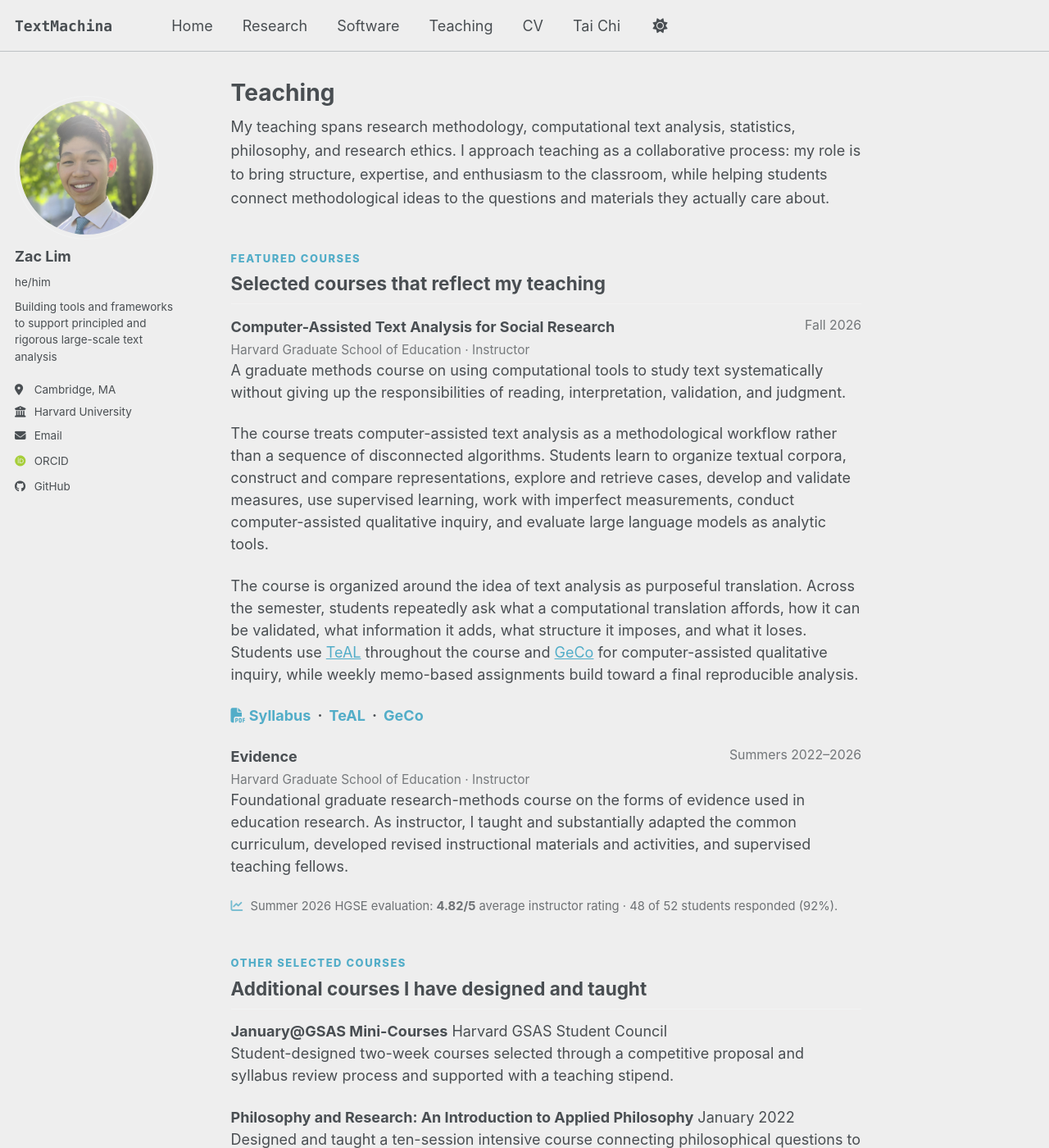
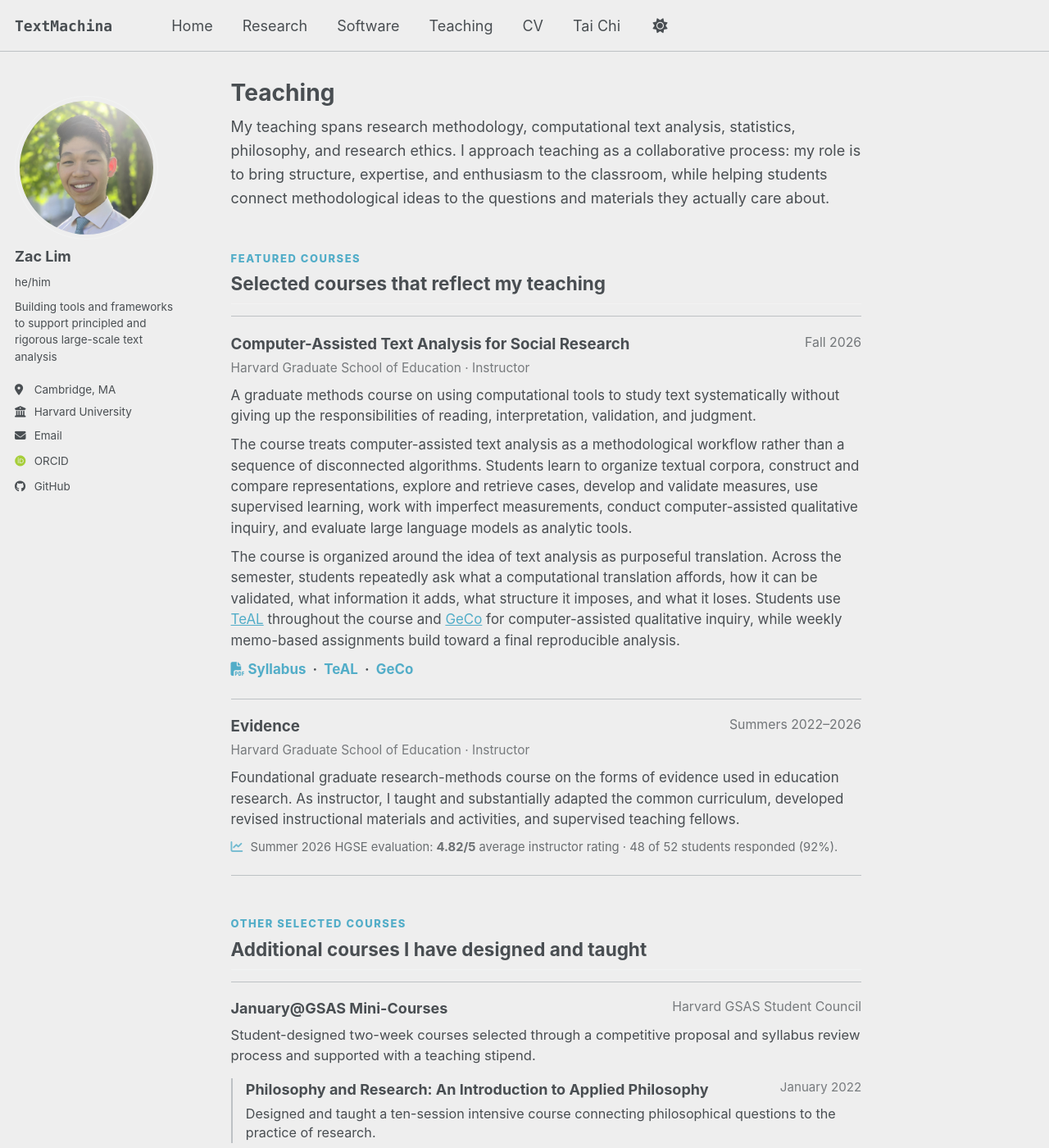
Before and after one commit to zacthinks/zacthinks.github.io, a Jekyll site: the page built from _pages/teaching.html, in a window 1280 px wide and 1400 px high. Shown: the whole window at 82% size. Built offline with Jekyll 4.4.1, drawn with Linux system fonts in a browser that asks for light colours; some web fonts are replaced; a script bundle is joined from its source files by our own code; library files that are not in the unit come from our copies.

Commit message:
Restyle Teaching page hierarchy

```diff
--- a/assets/css/main.scss
+++ b/assets/css/main.scss
@@ -779,14 +779,14 @@
   line-height: 1.6;
 }
 
-.teaching-feature {
-  margin: 1.5rem 0 2.4rem;
-  padding: 1.25rem 1.35rem;
-  border-left: 4px solid var(--global-link-color);
-  background: var(--details-summary-bg);
+.teaching-section {
+  margin: 2.4rem 0;
 }
 
-.teaching-feature__eyebrow,
+.teaching-section__heading {
+  margin-bottom: 0.75rem;
+}
+
 .teaching-section__kicker {
   display: inline-block;
   margin-bottom: 0.4rem;
@@ -797,43 +797,16 @@
   color: var(--global-link-color);
 }
 
-.teaching-feature h2,
 .teaching-section__heading h2 {
   margin-top: 0;
 }
 
-.teaching-feature p {
-  max-width: 58rem;
-}
-
-.teaching-feature__links {
-  display: flex;
-  flex-wrap: wrap;
-  gap: 0.45rem;
-  align-items: center;
-  margin-bottom: 0;
-  font-family: $sans-serif;
-  font-weight: 650;
-}
-
-.teaching-feature__links a {
-  text-decoration: none;
-}
-
-.teaching-section {
-  margin: 2.4rem 0;
-}
-
-.teaching-section__heading {
-  margin-bottom: 0.75rem;
-}
-
-.teaching-course-list {
+.teaching-featured-list {
   border-top: 1px solid var(--global-dark-border-color);
 }
 
-.teaching-course {
-  padding: 1rem 0;
+.teaching-featured-course {
+  padding: 1.1rem 0 1.25rem;
   border-bottom: 1px solid var(--global-dark-border-color);
 }
 
@@ -845,6 +818,7 @@
 }
 
 .teaching-course__top strong {
+  font-size: 1.04em;
   font-weight: 700;
 }
 
@@ -861,17 +835,31 @@
   opacity: 0.72;
 }
 
-.teaching-course p {
-  margin: 0.35rem 0 0;
+.teaching-featured-course p {
+  max-width: 58rem;
+  margin: 0.55rem 0 0;
   font-size: 0.94em;
   line-height: 1.5;
 }
 
+.teaching-feature__links {
+  display: flex;
+  flex-wrap: wrap;
+  gap: 0.45rem;
+  align-items: center;
+  font-family: $sans-serif;
+  font-weight: 650;
+}
+
+.teaching-feature__links a {
+  text-decoration: none;
+}
+
 .teaching-course__eval {
-  margin-top: 0.45rem;
+  margin-top: 0.55rem;
   font-family: $sans-serif;
   font-size: 0.82em;
-  opacity: 0.78;
+  opacity: 0.8;
 }
 
 .teaching-course__eval i {
@@ -879,16 +867,78 @@
   color: var(--global-link-color);
 }
 
+.teaching-mini-program {
+  padding: 1rem 0;
+  border-top: 1px solid var(--global-dark-border-color);
+  border-bottom: 1px solid var(--global-dark-border-color);
+}
+
+.teaching-mini-program__header {
+  display: flex;
+  justify-content: space-between;
+  gap: 1rem;
+  font-family: $sans-serif;
+}
+
+.teaching-mini-program__header strong {
+  font-weight: 700;
+}
+
+.teaching-mini-program__header span {
+  flex: 0 0 auto;
+  font-size: 0.88em;
+  opacity: 0.72;
+}
+
+.teaching-mini-program > p {
+  margin: 0.4rem 0 0.85rem;
+  font-size: 0.92em;
+  line-height: 1.5;
+}
+
+.teaching-mini-program__courses {
+  display: grid;
+  gap: 0.8rem;
+}
+
+.teaching-mini-course {
+  padding-left: 0.9rem;
+  border-left: 2px solid var(--global-dark-border-color);
+}
+
+.teaching-mini-course > div {
+  display: flex;
+  justify-content: space-between;
+  gap: 1rem;
+  font-family: $sans-serif;
+}
+
+.teaching-mini-course > div strong {
+  font-weight: 650;
+}
+
+.teaching-mini-course > div span {
+  flex: 0 0 auto;
+  font-size: 0.84em;
+  opacity: 0.72;
+}
+
+.teaching-mini-course p {
+  margin: 0.28rem 0 0;
+  font-size: 0.9em;
+  line-height: 1.45;
+}
+
 @media (max-width: 650px) {
-  .teaching-feature {
-    padding: 1rem;
-  }
-
-  .teaching-course__top {
+  .teaching-course__top,
+  .teaching-mini-program__header,
+  .teaching-mini-course > div {
     display: block;
   }
 
-  .teaching-course__top span {
+  .teaching-course__top span,
+  .teaching-mini-program__header span,
+  .teaching-mini-course > div span {
     display: block;
     margin-top: 0.2rem;
   }
```
